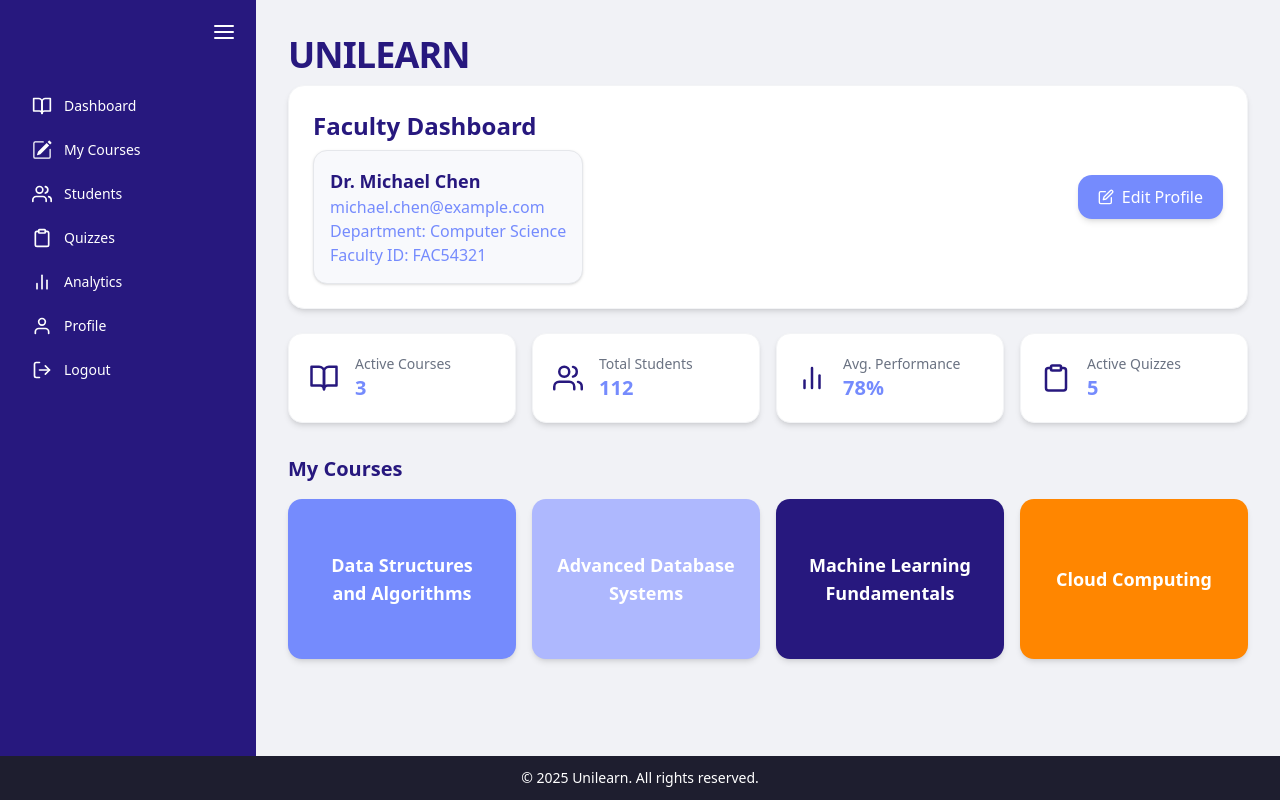
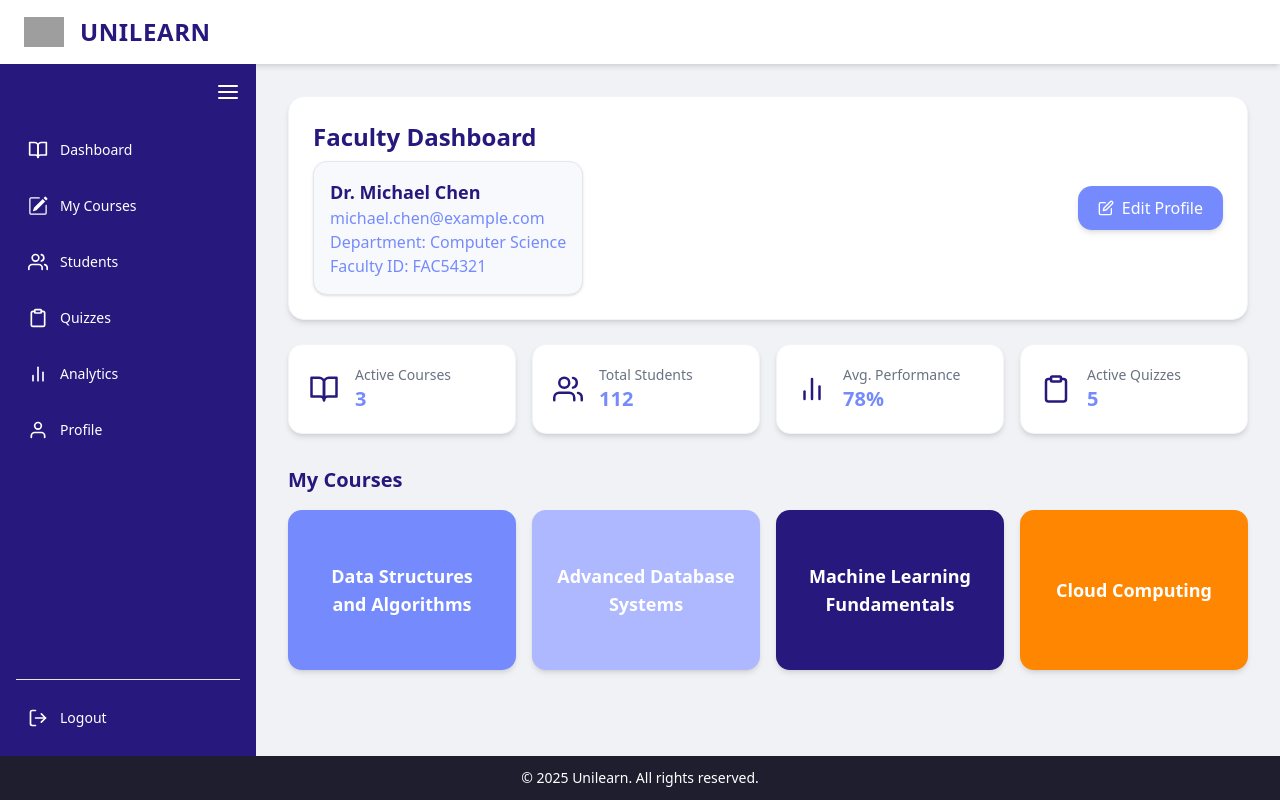
Before and after one commit to ankitku3101/e-learn-platform, a Next.js app: page /faculty in a window 1280 px wide. Built offline with nearby package versions, Linux system fonts and the light colour scheme; grey boxes are pictures that could not be loaded.

Commit message:
Added logo and chnages some design

```diff
--- a/pages/faculty/Dashboard.tsx
+++ b/pages/faculty/Dashboard.tsx
@@ -1,4 +1,5 @@
 "use client";
+import Image from "next/image";
 import { JSX, useState } from "react";
 import {
   FiMenu, FiBookOpen, FiUsers, FiClipboard,
@@ -18,16 +19,32 @@ const Dashboard = () => {
 
   return (
     <div className="flex flex-col h-screen bg-[#F1F2F6] font-sans">
+      <header className="bg-white shadow-md py-4 px-6 flex items-center justify-between">
+        <div className="flex items-center gap-4">
+          <Image src="/Images/logo.png" alt="Unilearn Logo" width={40} height={40} />
+          <span className="text-[#27187E] text-2xl font-extrabold tracking-wide">UNILEARN</span>
+        </div>
+        <button onClick={() => setSidebarOpen(!isSidebarOpen)} className="lg:hidden">
+          <FiMenu size={24} />
+        </button>
+      </header>
+
       <div className="flex flex-1">
         {/* Sidebar */}
-        <div className={`${isSidebarOpen ? "w-64" : "w-20"} bg-[#27187E] text-white h-full p-5 transition-all duration-300`}>
-          <div className="flex items-center justify-between mb-10">
-            <div className={`${isSidebarOpen ? "block" : "hidden"}`} />
-            <button onClick={() => setSidebarOpen(!isSidebarOpen)}>
-              <FiMenu size={24} />
-            </button>
+        <div className={`relative ${isSidebarOpen ? "w-64" : "w-20"} bg-[#27187E] text-white h-full p-4 transition-all duration-300 flex flex-col`}>
+          {/* Sidebar Toggle - repositioned to top-right */}
+          <button
+            onClick={() => setSidebarOpen(!isSidebarOpen)}
+            className="absolute top-4 right-4 text-white hover:text-gray-300"
+          >
+            <FiMenu size={24} />
+          </button>
+
+          <div className="flex items-center justify-center mb-6 mt-6">
           </div>
-          <nav className="mt-10">
+
+          {/* Navigation */}
+          <nav className="space-y-3">
             <SidebarLink Icon={FiBookOpen} text="Dashboard" isOpen={isSidebarOpen} />
             <SidebarLink Icon={BsPencilSquare} text="My Courses" isOpen={isSidebarOpen} />
             <SidebarLink Icon={FiUsers} text="Students" isOpen={isSidebarOpen} />
@@ -35,7 +52,7 @@ const Dashboard = () => {
             <SidebarLink Icon={FiBarChart2} text="Analytics" isOpen={isSidebarOpen} />
             <SidebarLink Icon={FiUser} text="Profile" isOpen={isSidebarOpen} />
           </nav>
-          <div className="mt-auto">
+          <div className="mt-auto border-t pt-4">
             <SidebarLink Icon={FiLogOut} text="Logout" isOpen={isSidebarOpen} />
           </div>
         </div>
@@ -43,14 +60,12 @@ const Dashboard = () => {
         {/* Main Content */}
         <div className="flex-1 p-8">
           {/* Brand Title */}
-          <h1 className="text-4xl font-semibold text-[#27187E] mb-2 tracking-tight leading-tight">
-            UNILEARN
-          </h1>
+
 
           {/* Faculty Info Card */}
           <div className="bg-white p-6 rounded-2xl shadow-md flex items-center justify-between hover:shadow-xl transition-all duration-300 border border-gray-100">
             <div>
-              <h2 className="text-2xl font-semibold text-[#27187E] mb-2">Faculty Dashboard</h2>
+              <h2 className="text-2xl font-bold text-[#27187E] text-center sm:text-left">Faculty Dashboard</h2>
               <div className="bg-[#F8F9FC] p-4 rounded-xl mt-2 shadow-sm border border-gray-200 transition hover:bg-[#eef1fb]">
                 <h3 className="text-lg font-semibold text-[#27187E]">Dr. Michael Chen</h3>
                 <p className="text-gray-600">michael.chen@example.com</p>
```
